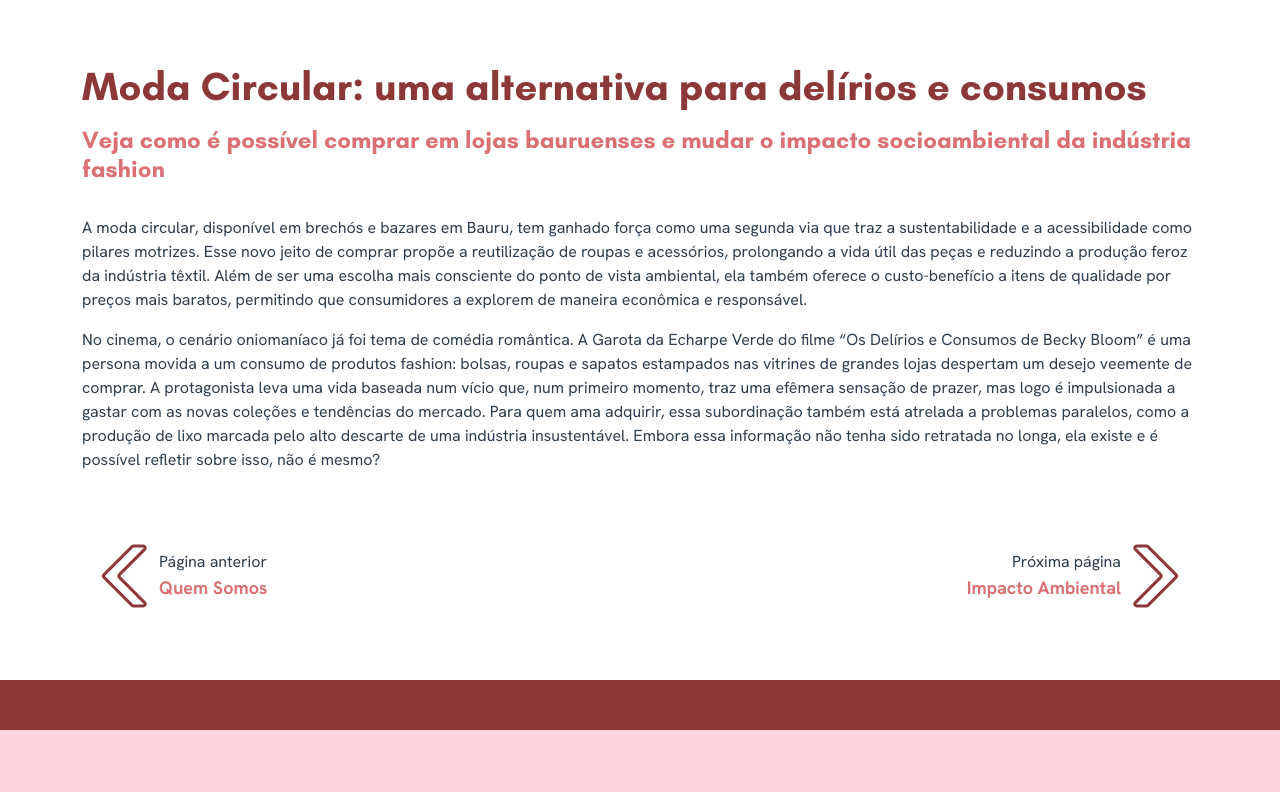
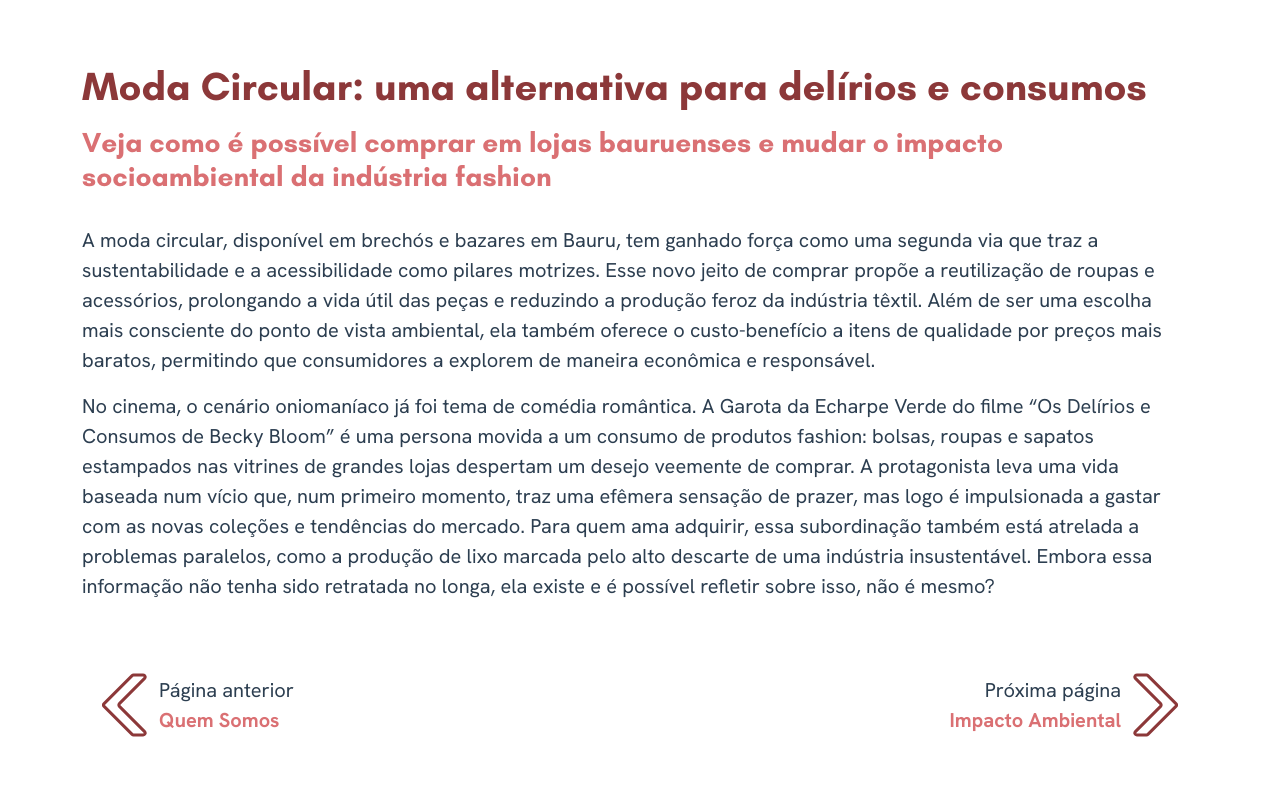
Before and after one commit to moda-circular-bauru/moda-circular-bauru, a Vue app: page / in a window 1280 px wide. Shown: the part 682-1474 px from the top of the page. Built offline with nearby package versions, Linux system fonts and the light colour scheme.

Commit message:
:lipstick: feat: typograph changes

```diff
--- a/src/assets/root.css
+++ b/src/assets/root.css
@@ -27,8 +27,8 @@
     --text-weight: 400;
     --h1-font-size: 40px;
     --h2-font-size: 32px;
-    --h3-font-size: 24px;
-    --text-font-size: 16px;
+    --h3-font-size: 28px;
+    --text-font-size: 20px;
     --line-height: 125%;
 
     /* transition */
--- a/src/components/NextPageComponent.vue
+++ b/src/components/NextPageComponent.vue
@@ -78,7 +78,7 @@
     }
 
     .next-page--title {
-        font-size: 18px;
+        font-size: 20px;
         font-weight: 700;
     }
 
```
